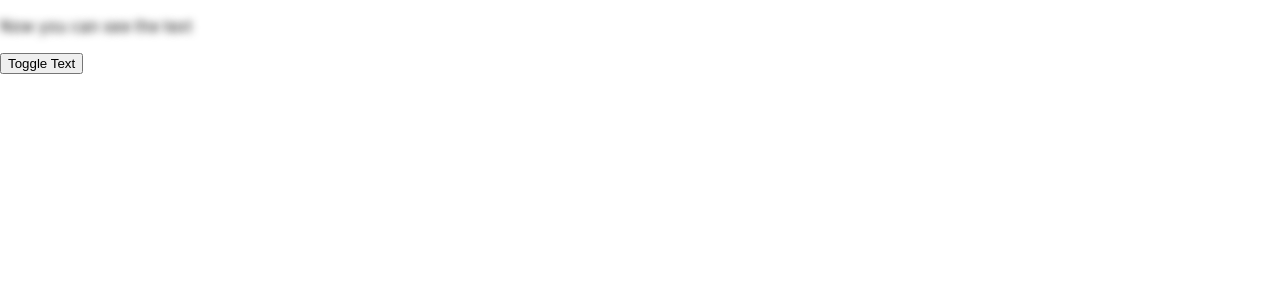
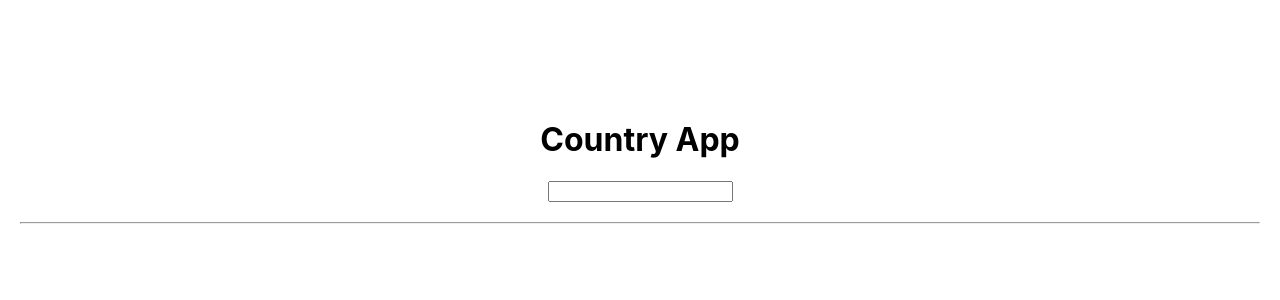
Before and after one commit to Fabrizio99/react-typescript, a React (Create React App) app: page / in a window 1280 px wide. Shown: the top 300 px of the page. Built offline with nearby package versions, Linux system fonts and the light colour scheme.

Commit message:
finish country app

```diff
--- /dev/null
+++ b/src/Country/Country.tsx
@@ -0,0 +1,25 @@
+import React, { useState } from 'react';
+import { CountryForm } from './components/country-form/CountryForm';
+import { CountryItem } from './components/country-item/CountryItem';
+import './CountryStyles.css';
+import { CountryModel } from './models/country.model';
+
+export const Country = () => {
+    const [countryList, setCountryList] = useState<CountryModel[]>([])
+    const handleSubmit = async (countryName: string) => {
+        const response = await fetch(`https://restcountries.com/v3.1/name/${countryName.trim()}`)
+        const data = await response.json();
+        setCountryList(Array.isArray(data)?data:[])
+    }
+    return (
+        <div>
+            <CountryForm onSubmit={handleSubmit}/>
+            <hr />
+            {
+                countryList.map( (country, index) => (
+                    <CountryItem key={index} country={country}/>
+                ))
+            }
+        </div>
+    )
+}
--- /dev/null
+++ b/src/Country/CountryStyles.css
@@ -0,0 +1,3 @@
+div{
+    padding: 20px 10px;
+}
--- /dev/null
+++ b/src/Country/components/country-form/CountryForm.tsx
@@ -0,0 +1,23 @@
+import React, { useState } from 'react'
+import './CountryFormStyles.css'
+
+type CountryFormProps = {
+    onSubmit: (c: string) => void
+}
+
+export const CountryForm = ({onSubmit}: CountryFormProps) => {
+    const [value, setValue] = useState<string>('')
+
+    return (
+        <form
+            onSubmit={ (event: React.FormEvent<HTMLFormElement>) => {
+                event.preventDefault();
+                onSubmit(value)
+                setValue('')
+            }}
+        >
+            <h1>Country App</h1>
+            <input type="text" value={value} onChange={e => setValue(e.target.value)}/>
+        </form>
+    )
+}
--- /dev/null
+++ b/src/Country/components/country-form/CountryFormStyles.css
@@ -0,0 +1,5 @@
+form{
+    width: 50%;
+    margin: 80px auto 20px;
+    text-align: center;
+}
--- /dev/null
+++ b/src/Country/components/country-item/CountryItem.tsx
@@ -0,0 +1,14 @@
+import React from 'react';
+import { CountryModel } from '../../models/country.model';
+import './CountryItemStyles.css';
+
+type CountryItemProps = {
+    country: CountryModel
+}
+export const CountryItem = ({country}:CountryItemProps) => {
+    return (
+        <div className="country-item">
+            {country.name.common}
+        </div>
+    )
+}
--- /dev/null
+++ b/src/Country/components/country-item/CountryItemStyles.css
@@ -0,0 +1,3 @@
+.country-item{
+    border-bottom: 0.8px solid rgb(192, 192, 192);
+}
--- a/src/index.tsx
+++ b/src/index.tsx
@@ -1,13 +1,14 @@
 import React from 'react';
 import ReactDOM from 'react-dom';
-import { Alert } from './Alert';
+import { Country } from './Country/Country';
 import './index.css';
 import reportWebVitals from './reportWebVitals';
 
 ReactDOM.render(
   <React.StrictMode>
     {/* <Application /> */}
-    <Alert/>
+    {/* <Alert/> */}
+    <Country/>
   </React.StrictMode>,
   document.getElementById('root')
 );
```
Also changed, not shown: src/Country/models/country.model.ts (added, +31 -0 lines).
